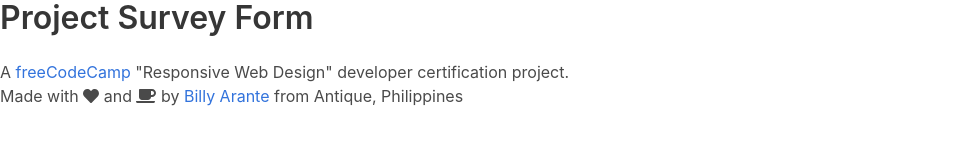
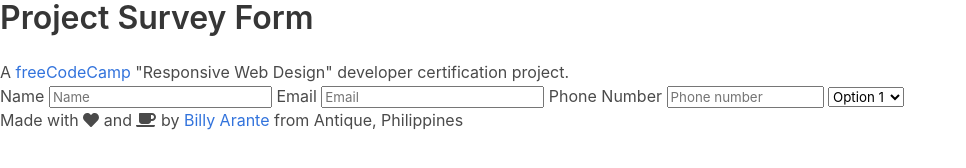
Before and after one commit to arantebw/survey, a plain HTML site: page index.html in a window 1280 px wide. Shown: the whole page, without its empty margins (0-966 px from the left). Drawn offline with Linux system fonts and the light colour scheme.

Commit message:
add: 13/17 in functionality test

```diff
--- a/index.html
+++ b/index.html
@@ -13,15 +13,29 @@
   <body>
 
     <header>
-      <h1 class="title">Project Survey Form</h1>
-      <p>A <a href="https://www.freecodecamp.org">freeCodeCamp</a> "Responsive Web Design" developer certification project.</p>
-      <p>Made with <i class="fas fa-heart"></i> and <i class="fas fa-coffee"></i> by <a href="https://arantebw.github.io">Billy Arante</a> from Antique, Philippines</p>
+      <h1 id="title" class="title">Project Survey Form</h1>
+      <p id="description">A <a href="https://www.freecodecamp.org">freeCodeCamp</a> "Responsive Web Design" developer certification project.</p>
     </header>
 
-    <main class="content">
-    </main>
+    <form id="survey-form">
+      <label id="name-label" for="name">Name</label>
+      <input type="name" id="name" placeholder="Name" required>
+
+      <label id="email-label" for="email">Email</label>
+      <input type="email" id="email" placeholder="Email" required>
+
+      <label id="number-label" for="number">Phone Number</label>
+      <input type="number" id="number" placeholder="Phone number" min="0" max="99999999999">
+
+      <select id="dropdown">
+        <option value="option1">Option 1</option>
+        <option value="option2">Option 2</option>
+        <option value="option3">Option 3</option>
+      </select>
+    </form>
 
     <footer>
+      <p>Made with <i class="fas fa-heart"></i> and <i class="fas fa-coffee"></i> by <a href="https://arantebw.github.io">Billy Arante</a> from Antique, Philippines</p>
     </footer>
 
     <!-- Imports Font Awesome -->
```
